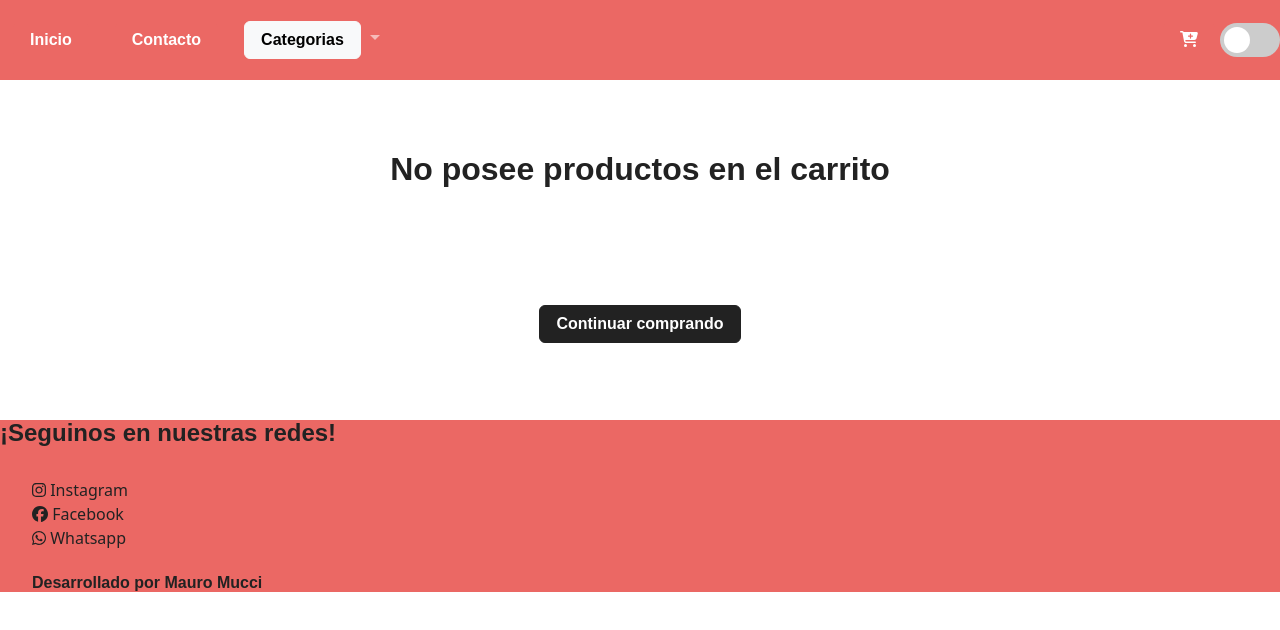
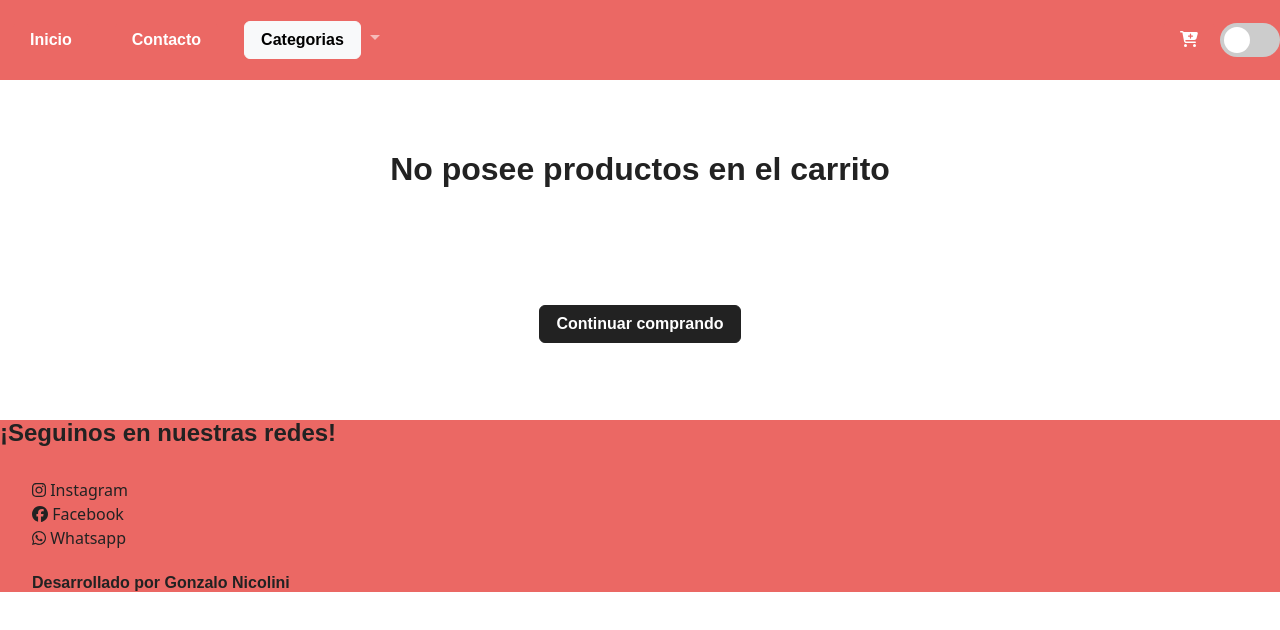
Before and after one commit to gonzalonicolini/EntregaFinalReact-Mucci, a React (Create React App) app: page /checkout in a window 1280 px wide. Shown: the top 630 px of the page. Built offline with nearby package versions, Linux system fonts and the light colour scheme; no server answers; a web font is replaced by a local one.

Commit message:
fix an issue
lorem

```diff
--- a/src/components/Footer/Footer.jsx
+++ b/src/components/Footer/Footer.jsx
@@ -14,7 +14,7 @@ export const Footer = () =>{
                     <li> <FontAwesomeIcon icon={faFacebook} />  Facebook</li>
                     <li>  <FontAwesomeIcon icon={faWhatsapp}/>  Whatsapp</li>
                     <br></br>
-                    <h6>Desarrollado por Mauro Mucci</h6>
+                    <h6>Desarrollado por Gonzalo Nicolini</h6>
                 </ul>
             </div>
 
```
